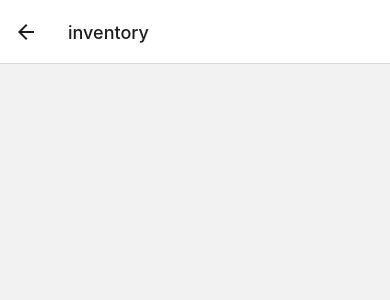
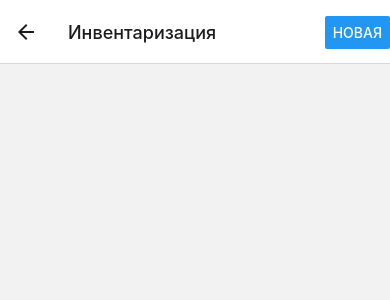
Before and after one commit to Spacesqueezer/BG, a React Native app: screen /inventory in a window 390 px wide. Shown: the top 300 px of the page. Built offline with nearby package versions, Linux system fonts and the light colour scheme.

Commit message:
set up eslinter

```diff
--- a/App.js
+++ b/App.js
@@ -1,14 +1,22 @@
-import { StyleSheet, Text, View } from "react-native";
+import React from "react";
 import { NavigationContainer } from "@react-navigation/native";
 import { createNativeStackNavigator } from "@react-navigation/native-stack";
 import HomeScreen from "./screens/homescreen/HomeScreen";
-import Inventory from './screens/inventory/Inventory'
+import Inventory from "./screens/inventory/Inventory";
 import Recipes from "./screens/recipes/Recipes";
 import Sets from "./screens/settings/Sets";
+import { Button } from "react-native";
+import PropTypes from "prop-types";
+import { registerRootComponent } from "expo";
 
 const Stack = createNativeStackNavigator();
 
-export default function App() {
+/**
+ * Main file, stack of screens
+ * @return {JSX.Element}
+ * @constructor
+ */
+function App() {
   return (
     <NavigationContainer>
       <Stack.Navigator>
@@ -17,19 +25,25 @@ export default function App() {
           component={HomeScreen}
           options={{ headerShown: false }}
         />
-        <Stack.Screen name={'inventory'} component={Inventory}/>
-        <Stack.Screen name={'recipes'} component={Recipes}/>
-        <Stack.Screen name={'sets'} component={Sets}/>
+        <Stack.Screen
+          name={"inventory"}
+          component={Inventory}
+          options={{
+            title: "Инвентаризация",
+            headerRight: () => <Button title={"Новая"} />,
+          }}
+        />
+        <Stack.Screen name={"recipes"} component={Recipes} />
+        <Stack.Screen name={"sets"} component={Sets} />
       </Stack.Navigator>
     </NavigationContainer>
   );
 }
 
-const styles = StyleSheet.create({
-  container: {
-    flex: 1,
-    backgroundColor: "#cb0909",
-    alignItems: "center",
-    justifyContent: "center",
-  },
-});
+App.propTypes = {
+  title: PropTypes.string,
+  headerRight: PropTypes.func,
+  headerShown: PropTypes.bool,
+};
+
+registerRootComponent(App);
--- a/screens/homescreen/HomeScreen.js
+++ b/screens/homescreen/HomeScreen.js
@@ -1,15 +1,10 @@
-import {
-  TouchableOpacity,
-  View,
-  StyleSheet,
-  Image,
-  TouchableWithoutFeedback,
-  TouchableWithoutFeedbackComponent
-} from "react-native";
+import React from "react";
+import { TouchableOpacity, View, StyleSheet, Image } from "react-native";
 import { Shadow } from "react-native-shadow-2";
 import barcode from "../../images/barcode-product.png";
 import recipe from "../../images/recipe-book.png";
 import cog from "../../images/cog-wheel.png";
+import PropTypes from "prop-types";
 
 /**
  * The HomeScreen function renders the HomeScreen component.
@@ -19,8 +14,9 @@ import cog from "../../images/cog-wheel.png";
  *
  * @return The following:
  *
- * @docauthor Trelent
+ * @doc-author Trelent
  */
+
 const HomeScreen = ({ navigation }) => {
   return (
     <View style={styles.wrapper}>
@@ -86,6 +82,12 @@ const HomeScreen = ({ navigation }) => {
   );
 };
 
+HomeScreen.propTypes = {
+  navigation: PropTypes.shape({
+    navigate: PropTypes.func.isRequired,
+  }).isRequired,
+};
+
 const styles = StyleSheet.create({
   wrapper: { width: "100%", height: "100%", backgroundColor: "#e1e1e1" },
   buttonsContainer: {
--- a/screens/inventory/Inventory.js
+++ b/screens/inventory/Inventory.js
@@ -1,3 +1,4 @@
+import React from 'react';
 import {View} from "react-native";
 
 const Inventory = () => {
--- a/screens/recipes/Recipes.js
+++ b/screens/recipes/Recipes.js
@@ -1,3 +1,4 @@
+import React from "react";
 import { View } from "react-native";
 
 const Recipes = () => {
--- a/screens/settings/Sets.js
+++ b/screens/settings/Sets.js
@@ -1,3 +1,4 @@
+import React from "react";
 import { View } from "react-native";
 
 const Sets = () => {
```
Also changed, not shown: package.json (+9 -4 lines), 1 other file (tests, documents, lock files or other folders).
